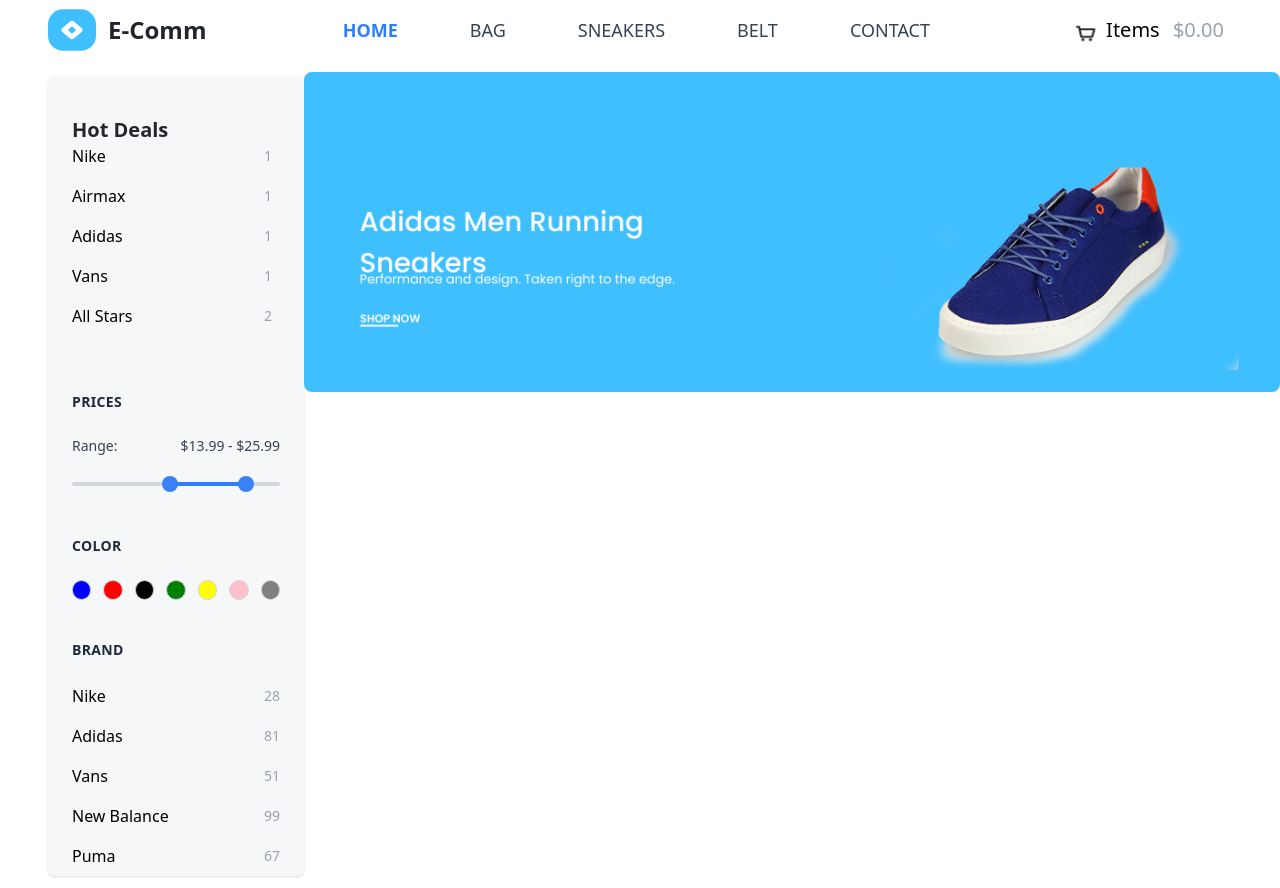
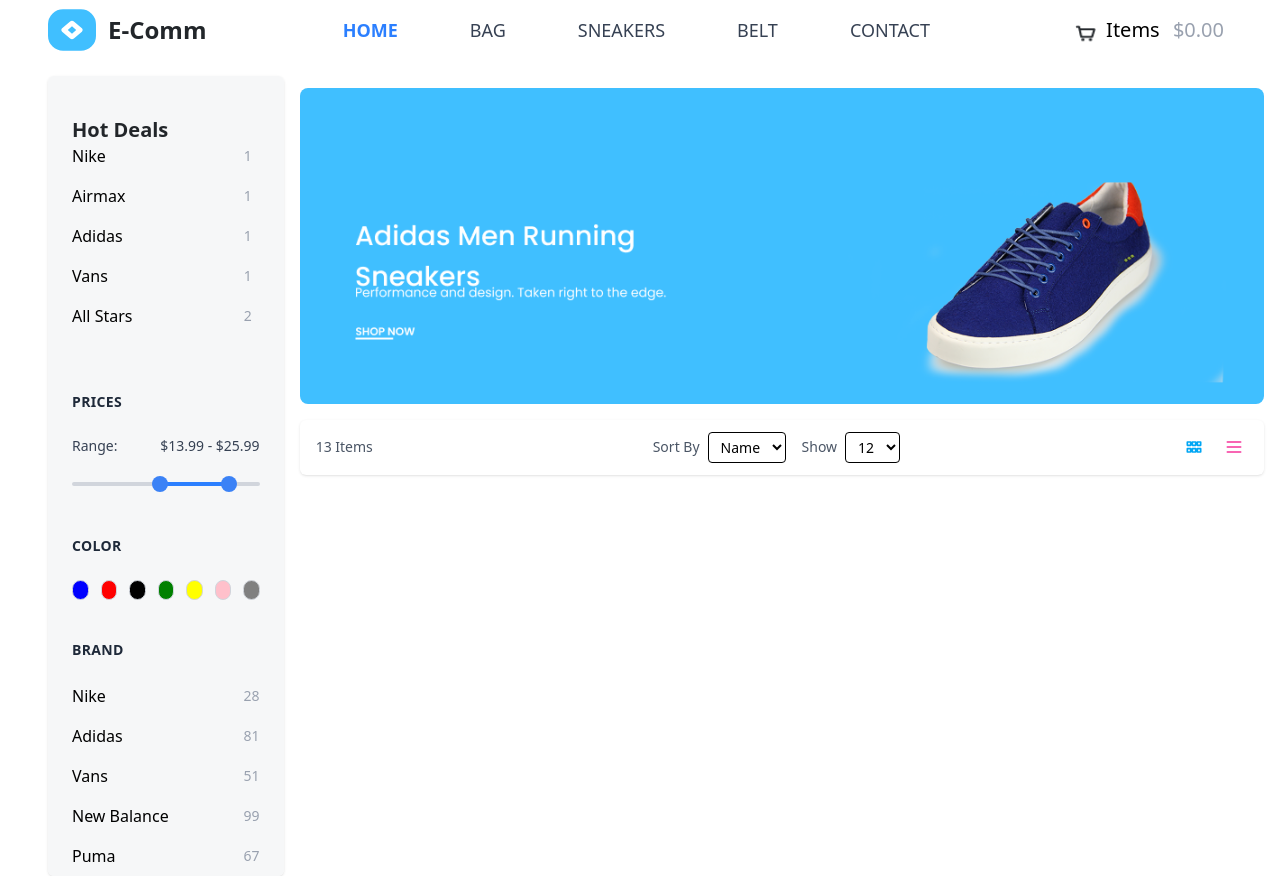
Before and after one commit to yashdotdev/E-Comm, a React (Vite) app: page / in a window 1280 px wide. Built offline with nearby package versions, Linux system fonts and the light colour scheme.

Commit message:
added the filter bar

```diff
--- /dev/null
+++ b/src/components/FilterBelowHero/FilterBelowHero.jsx
@@ -0,0 +1,54 @@
+export const FilterBelowHero = () => {
+  return (
+    <div className="flex items-center justify-between bg-white shadow px-4 py-3 rounded-md mt-4">
+      <div className="text-gray-600 text-sm font-medium">
+        13 Items
+      </div>
+      <div className="flex items-center space-x-4">
+
+        <div className="flex items-center space-x-2">
+          <span className="text-gray-600 text-sm">Sort By</span>
+          <select className="border rounded px-2 py-1 text-sm">
+            <option>Name</option>
+            <option>Price</option>
+            <option>Latest</option>
+          </select>
+        </div>
+        <div className="flex items-center space-x-2">
+          <span className="text-gray-600 text-sm">Show</span>
+          <select className="border rounded px-2 py-1 text-sm">
+            <option>12</option>
+            <option>24</option>
+            <option>36</option>
+          </select>
+        </div>
+      </div>
+
+      <div className="flex items-center space-x-3">
+        <button className="p-1">
+          <svg
+            xmlns="http://www.w3.org/2000/svg"
+            className="h-5 w-5 text-sky-500"
+            fill="none"
+            viewBox="0 0 24 24"
+            stroke="currentColor"
+          >
+            <path strokeLinecap="round" strokeLinejoin="round" strokeWidth="2" d="M4 6h4v4H4V6zm6 0h4v4h-4V6zm6 0h4v4h-4V6zM4 14h4v4H4v-4zm6 0h4v4h-4v-4zm6 0h4v4h-4v-4z" />
+          </svg>
+        </button>
+
+        <button className="p-1">
+          <svg
+            xmlns="http://www.w3.org/2000/svg"
+            className="h-5 w-5 text-pink-500"
+            fill="none"
+            viewBox="0 0 24 24"
+            stroke="currentColor"
+          >
+            <path strokeLinecap="round" strokeLinejoin="round" strokeWidth="2" d="M4 6h16M4 12h16M4 18h16" />
+          </svg>
+        </button>
+      </div>
+    </div>
+  );
+};
--- a/src/components/Hero/Hero.jsx
+++ b/src/components/Hero/Hero.jsx
@@ -2,7 +2,7 @@
 
 export const Hero = () => {
   return (
-    <div className="w-full h-full mt-3 ">
+    <div className="w-full mt-3 ">
       <img
         src={HeroImage}
         alt="Hero"
--- a/src/pages/Home/Home.jsx
+++ b/src/pages/Home/Home.jsx
@@ -1,17 +1,19 @@
 import { Header } from "../../components/Header/Header";
 import { Hero } from "../../components/Hero/Hero";
 import { Sidebar } from "../../components/Sidebar/Sidebar";
+import { FilterBelowHero } from "../../components/FilterBelowHero/FilterBelowHero";
 
 export const Home = () => {
   return (
     <>
       <Header />
       <div className="flex">
+        <Sidebar />
+        <div className="flex-col p-4">
+          <Hero />
+          <FilterBelowHero />
+        </div>
 
-        <Sidebar />
-        <div className="flex-1 ">
-          <Hero />
-        </div>
       </div>
     </>
   );
```
